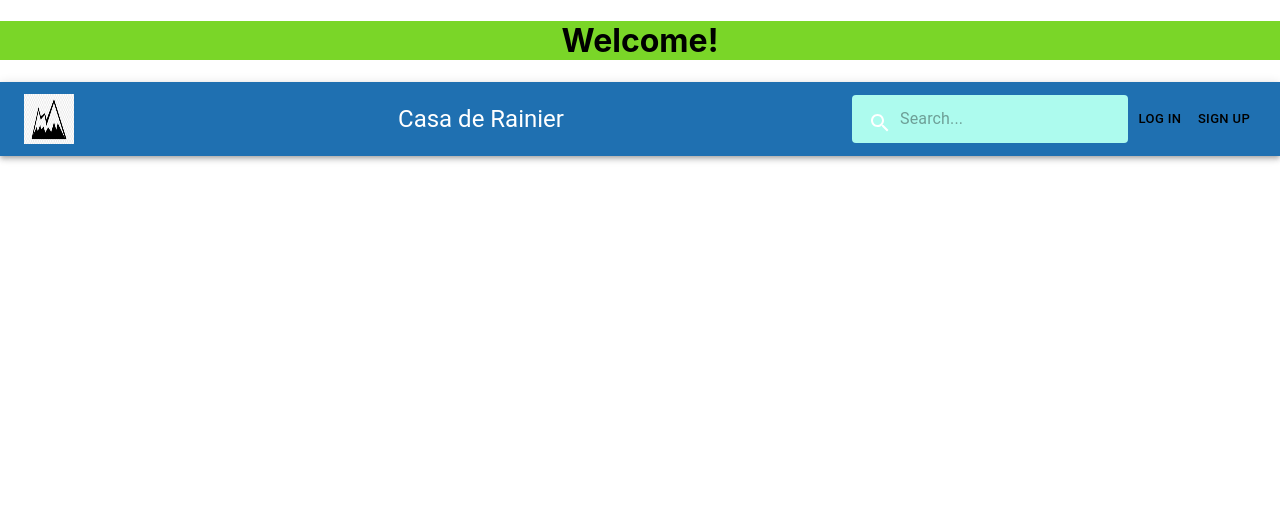
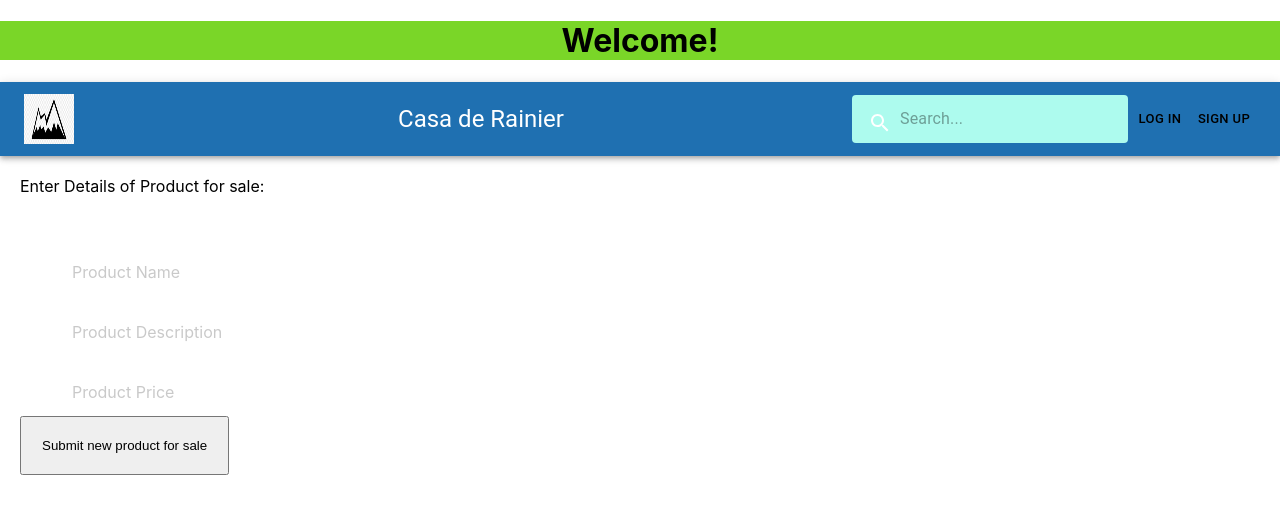
Before and after one commit to peterTorres7/Rainier, a React (Create React App) app in the folder client/: page /procuts/create in a window 1280 px wide. Shown: the top 514 px of the page. Built offline with nearby package versions, Linux system fonts and the light colour scheme.

Commit message:
add create product form

```diff
--- a/client/src/App.js
+++ b/client/src/App.js
@@ -7,6 +7,7 @@ import Login from './components/Login';
 import SignUp from './components/SignUp';
 import Details from './components/Details';
 import ProfilePage from './components/ProfilePage';
+import CreateProduct from './components/CreateProduct';
 
 function App() {
   return (
@@ -23,6 +24,9 @@ function App() {
         <Route exact path="/Details.js">
           <Details />
         </Route>
+        <Route exact path="/procuts/create">
+          <CreateProduct/>
+        </Route>
         <Route exact path="/ProfilePage.js">
           <ProfilePage />
         </Route>
--- /dev/null
+++ b/client/src/components/CreateProduct.js
@@ -0,0 +1,92 @@
+import React, { useState } from "react";
+import { Redirect } from "react-router-dom";
+import axios from "axios";
+import {
+    TextField,
+    makeStyles,
+    FormContorl,
+    Input,
+    InputLabel,
+    FilledInput
+ } from "@material-ui/core";
+
+ const defaultFormValues = {
+     productName: String,
+     productDescription: String,
+     productPrice: Number,
+ };
+
+ const useStyles = makeStyles((theme) => ({
+     root: {
+         border: 1,
+         borderRadius: 2,
+         color: 'grey',
+         height: 20,
+         padding: '20 30px',
+         margin: theme.spacing(5),
+     },
+     formControl: {
+         //margin: theme.spacing(5),
+         padding: 20,
+
+    },
+    title: {
+        margin: theme.spacing(1),
+    },
+ }));
+
+ export default function CreateProduct() {
+     const classes = useStyles();
+     const [productFormValues, setProductFormValues] = useState(defaultFormValues);
+     const [success, setSuccess] = useState(false);
+
+     const handleInputChange = (event) => {
+         const { name, value } = event.target;
+         setProductFormValues({
+            [name] : value,
+         });
+     };
+
+     const handleSubmit = (event) => {
+         event.preventDefault();
+         const requestConfig = {
+             url: "http://localhost:4000/products",
+             method: "post",
+             headers: { "Content'Type": "application/json" },
+             data: {
+                 name: productFormValues.name,
+                 details: productFormValues.productDetails,
+                 price: productFormValues.price,
+             },
+         };
+
+         axios(requestConfig)
+            .then((response) => {
+                setSuccess(true);
+                console.log(`Product created ${response.data}`);
+            })
+            .catch((err) => {
+                console.log("error");
+            });
+     };
+
+    if (success) {
+        return <Redirect to="/item/itemCreated" />;
+    } else {
+        return (
+            <form
+                onSubmit={handleSubmit}
+                class={classes.formControl}>
+                Enter Details of Product for sale:
+                <FilledInput
+                    id="name"
+                    class = {classes.root} placeholder="Product Name"/>
+
+
+                <FilledInput class = {classes.root} placeholder="Product Description"/>
+                <FilledInput class = {classes.root} placeholder="Product Price"/>
+                <button class = {classes.formControl} onClick = {handleInputChange}>Submit new product for sale</button>
+            </form>
+        )
+    };
+}
--- a/package.json
+++ b/package.json
@@ -13,6 +13,7 @@
   "author": "Mona Mohamed",
   "license": "ISC",
   "dependencies": {
+    "axios": "^0.21.1",
     "date-fns": "^2.17.0",
     "dotenv": "^8.2.0",
     "express": "^4.17.1",
```
Also changed, not shown: 1 other file (tests, documents, lock files or other folders).
